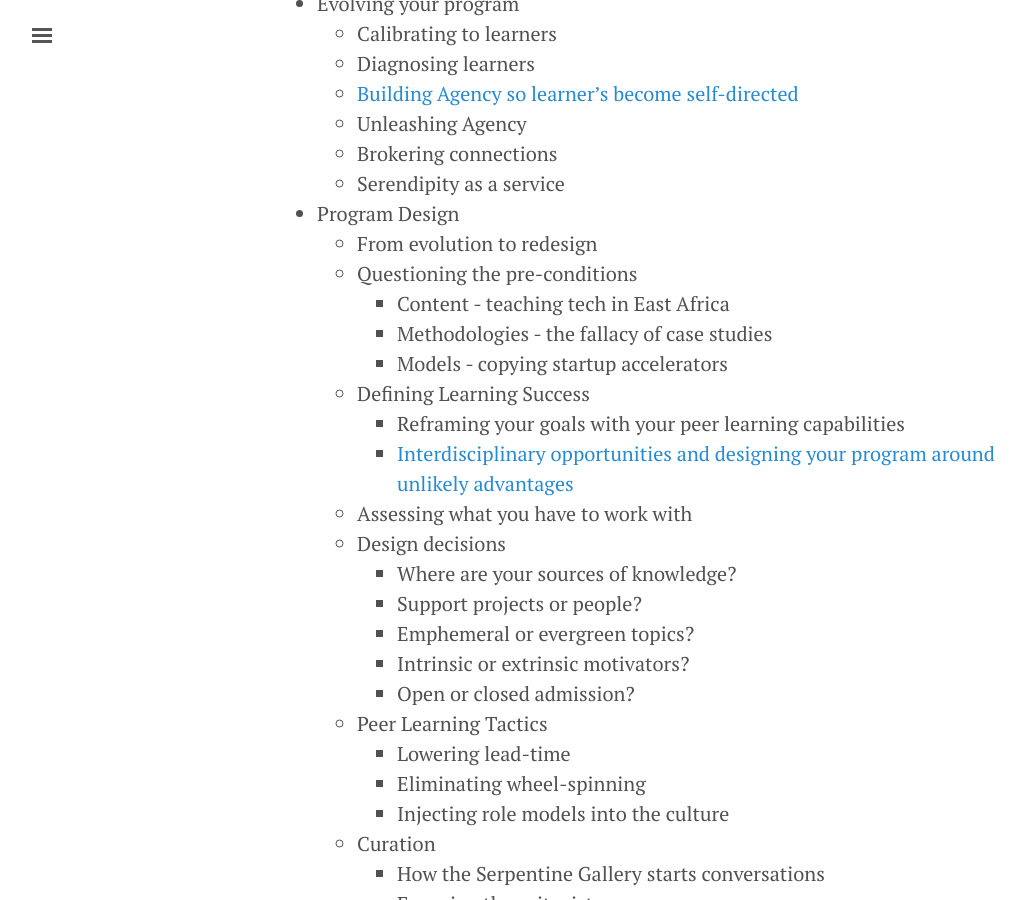
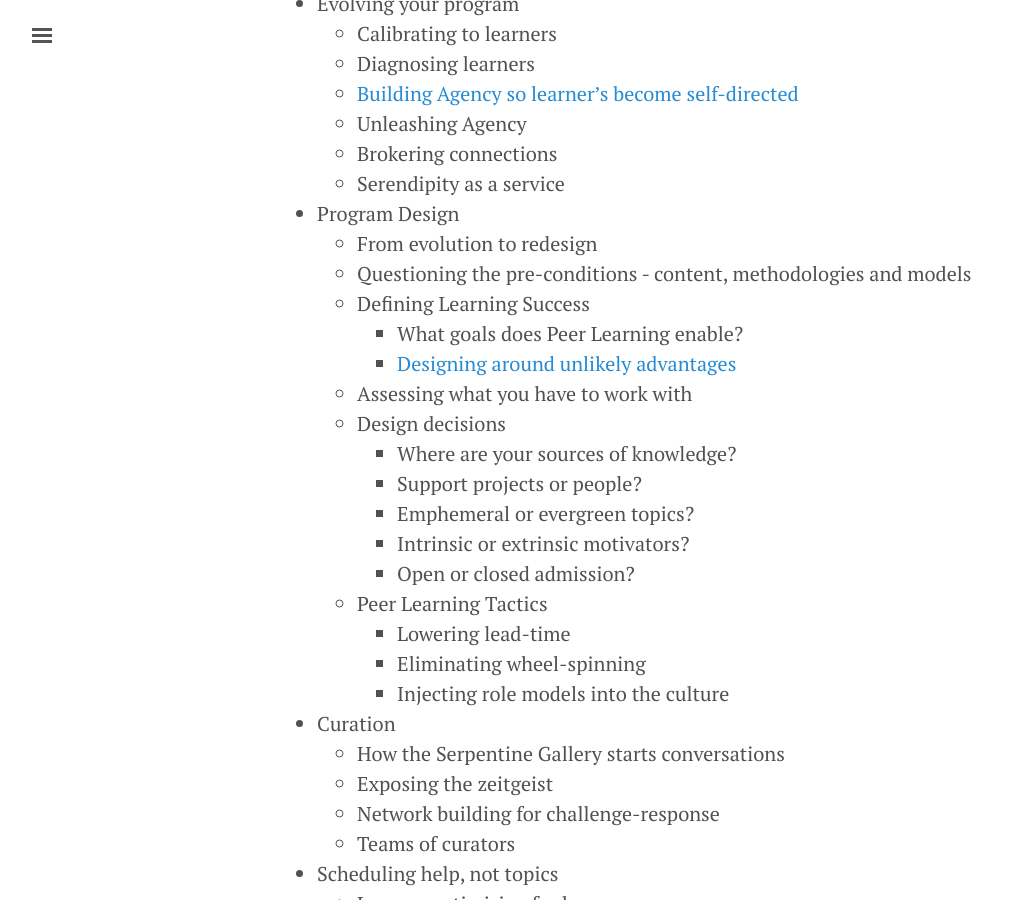
Before and after one commit to sourceinstitute/peerlearningguide, a Jekyll site: the page built from index.html, in a window 1280 px wide and 900 px high, scrolled down 2808 px. Shown: the whole window, without its empty margins (3-1028 px from the left). Built offline with Jekyll 4.4.1, drawn with Linux system fonts in a browser that asks for light colours; nearby versions of some CDN libraries; the list of posts is cut into pages by our own code; comment, search, counter and statistics services are not loaded; a style sheet for code colours, icons or effects is not loaded.

Commit message:
trying to tighten up the TOC

```diff
--- a/_includes/index.md
+++ b/_includes/index.md
@@ -93,13 +93,10 @@ Your time is priceless - the guide will help make it count.
 
 * Program Design
   * From evolution to redesign
-  * Questioning the pre-conditions
-  	* Content - teaching tech in East Africa
-	* Methodologies - the fallacy of case studies
-	* Models - copying startup accelerators
+  * Questioning the pre-conditions - content, methodologies and models
   * Defining Learning Success
-  	* Reframing your goals with your peer learning capabilities
-  	* [Interdisciplinary opportunities and designing your program around unlikely advantages](http://source.institute/blog/unlikely-advantages/)
+  	* What goals does Peer Learning enable?
+  	* [Designing around unlikely advantages](http://source.institute/blog/unlikely-advantages/)
   * Assessing what you have to work with
   * Design decisions
     * Where are your sources of knowledge?
@@ -111,7 +108,8 @@ Your time is priceless - the guide will help make it count.
     * Lowering lead-time
     * Eliminating wheel-spinning
     * Injecting role models into the culture
-  * Curation
+
+* Curation
     * How the Serpentine Gallery starts conversations
     * Exposing the zeitgeist
     * Network building for challenge-response
```
